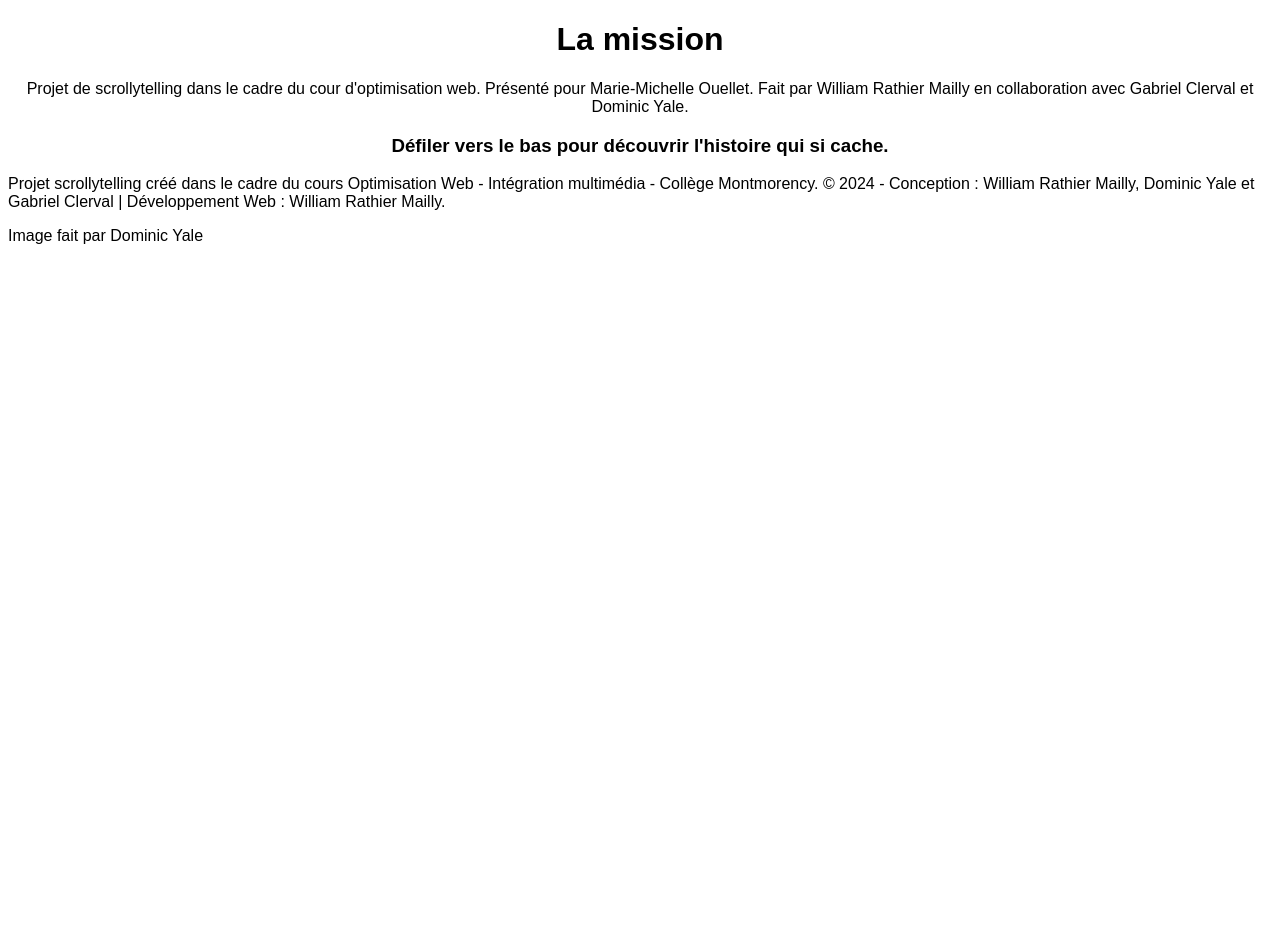
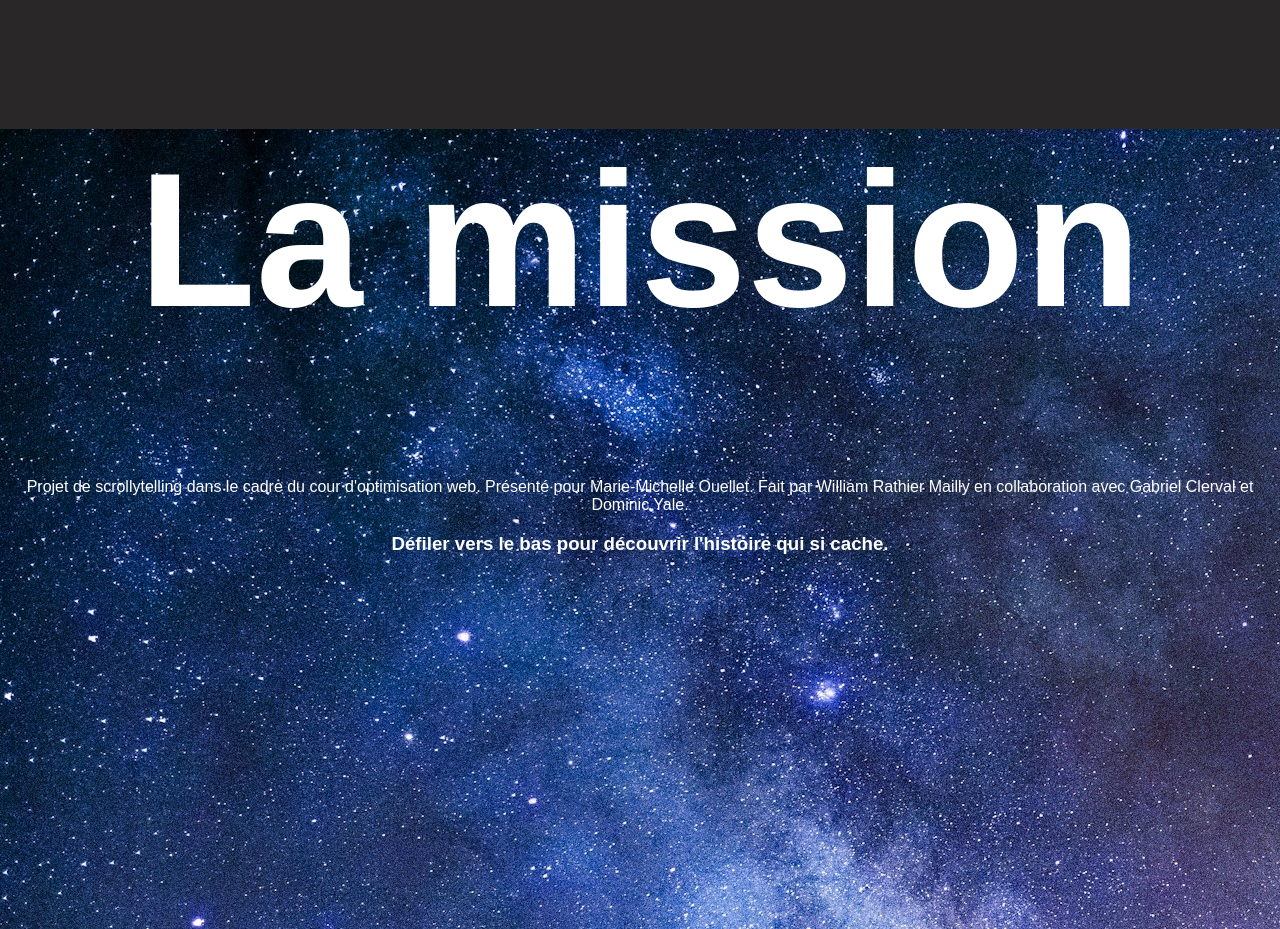
Before and after one commit to willRathier/rathier_mailly_william_P2_optimisation_web, a plain HTML site: page index.html in a window 1280 px wide. Shown: the top 929 px of the page. Before the commit the page ends 800 px from the top, so only its background shows below. Drawn offline with nearby package versions, Linux system fonts and the light colour scheme; a web font is replaced by a local one.

Commit message:
css et read me changes

```diff
--- a/css/styles.css
+++ b/css/styles.css
@@ -8,10 +8,28 @@
   --Madimi: "Madimi One", sans-serif;
 }
 
+html,
 body {
+  margin: 0px;
+  padding: 0px;
   font-family: var(--Madimi);
   overflow-x: hidden;
+  background-color: var(--gris);
 }
 header {
+  background-image: url(../img/background.jpg);
+  color: var(--blanc);
   text-align: center;
+  width: 100vw;
+  height: 100vh;
 }
+
+header h1 {
+  font-size: 15vw;
+}
+
+footer {
+  font-size: 11px;
+  color: var(--blanc);
+  text-align: right;
+}
```
Also changed, not shown: img/background.jpg (added), 1 other file.
